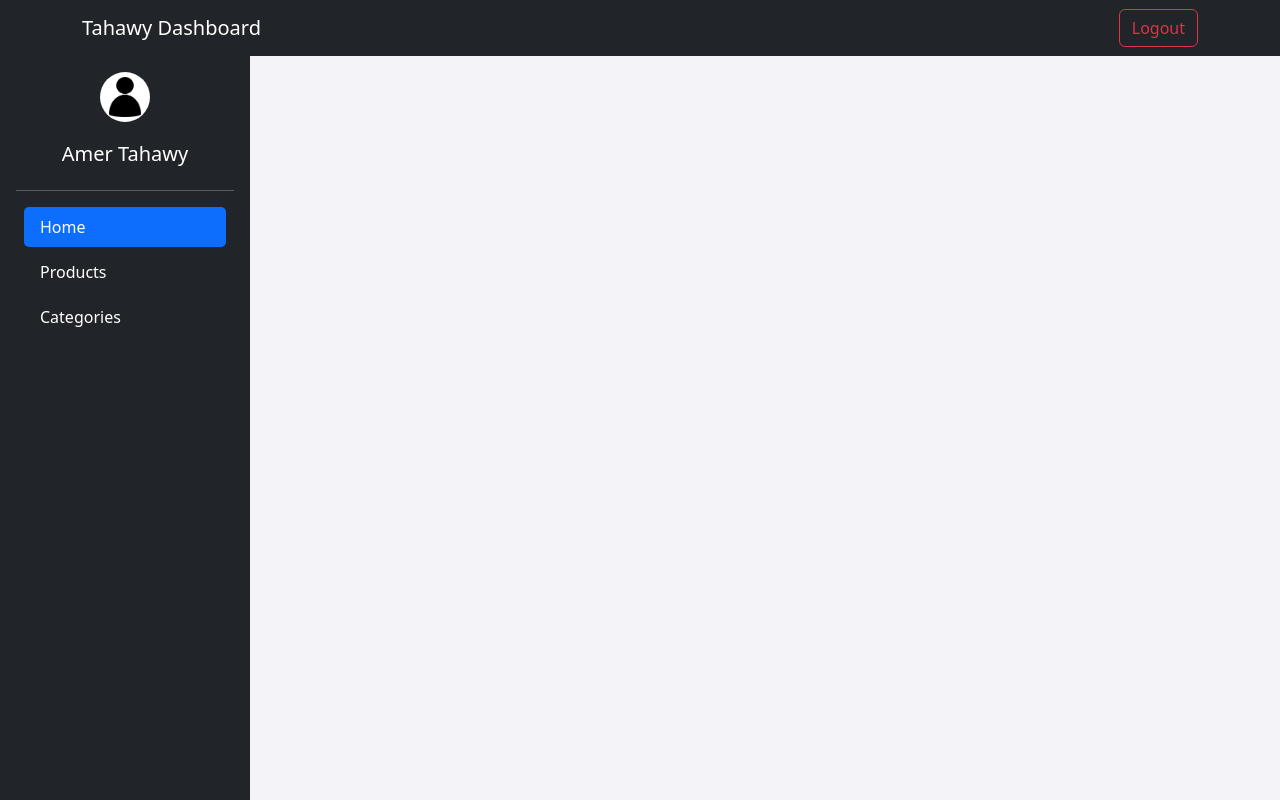
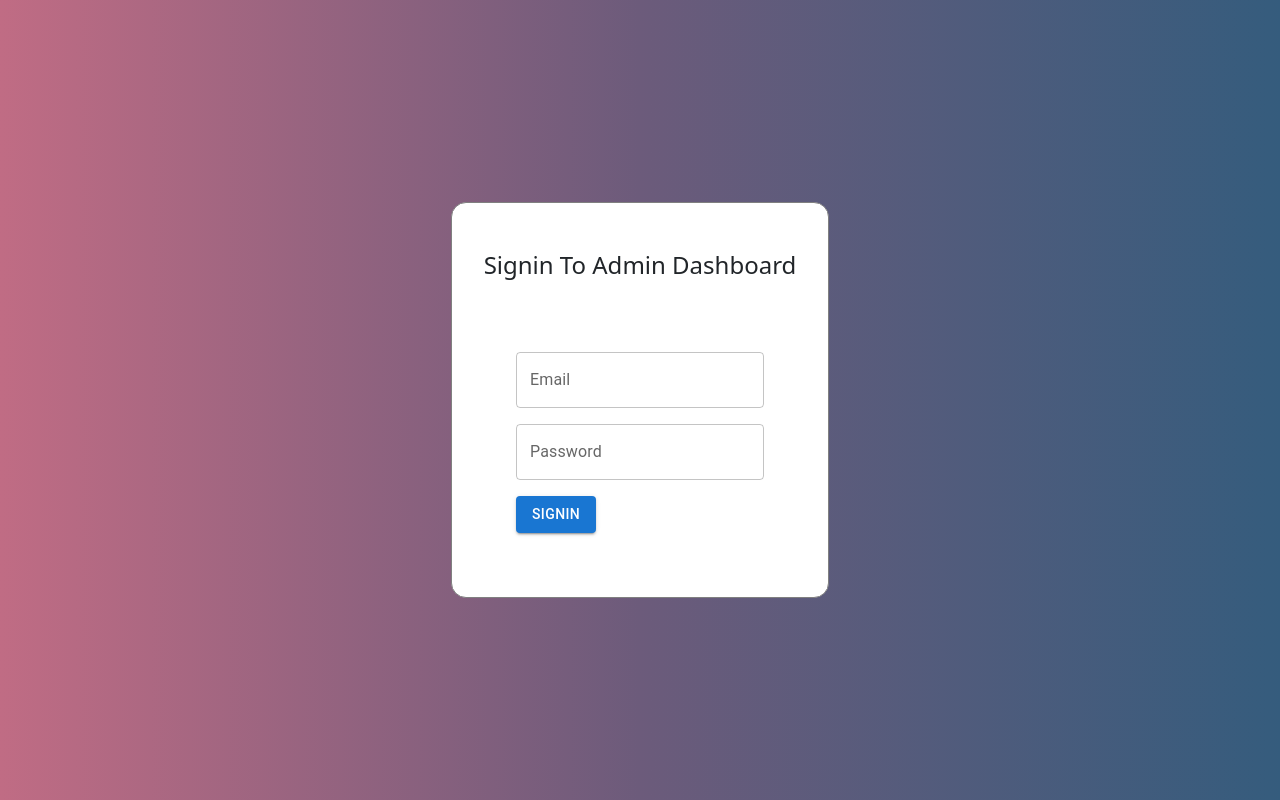
Before and after one commit to tahawy111/online-store, a React (Create React App) app in the folder admin/: page /signin in a window 1280 px wide. Built offline with nearby package versions, Linux system fonts and the light colour scheme.

Commit message:
Half of Sign in

```diff
--- a/admin/package.json
+++ b/admin/package.json
@@ -3,16 +3,22 @@
   "version": "0.1.0",
   "private": true,
   "dependencies": {
+    "@emotion/react": "^11.10.4",
+    "@emotion/styled": "^11.10.4",
+    "@mui/material": "^5.10.8",
     "@reduxjs/toolkit": "^1.8.5",
     "@testing-library/jest-dom": "^5.16.5",
     "@testing-library/react": "^13.4.0",
     "@testing-library/user-event": "^13.5.0",
+    "axios": "^1.1.2",
     "bootstrap": "^5.2.1",
+    "dotenv": "^16.0.3",
     "react": "^18.2.0",
     "react-bootstrap": "^2.5.0",
     "react-dom": "^18.2.0",
     "react-icons": "^4.4.0",
     "react-redux": "^8.0.4",
+    "react-router-dom": "^6.4.2",
     "react-scripts": "5.0.1",
     "web-vitals": "^2.1.4"
   },
--- a/admin/src/App.css
+++ b/admin/src/App.css
@@ -0,0 +1,6 @@
+.center-full {
+  display: flex;
+  justify-content: center;
+  align-items: center;
+  min-height: 100vh;
+}
--- a/admin/src/App.js
+++ b/admin/src/App.js
@@ -1,10 +1,21 @@
 import "./App.css";
-import Layout from "./components/Layout";
+import { BrowserRouter, Navigate, Route, Routes } from "react-router-dom";
+import HomeScreen from "./screens/HomeScreen";
+import SigninScreen from "./screens/SigninScreen/index";
 
 function App() {
+  const isSignin = false;
   return (
     <div className="App" style={{ background: "#f4f4f8", height: "100vh" }}>
-      <Layout></Layout>
+      <BrowserRouter>
+        <Routes>
+          <Route
+            path="/"
+            element={isSignin ? <HomeScreen /> : <Navigate to="/signin" />}
+          />
+          <Route path="/signin" element={<SigninScreen />} />
+        </Routes>
+      </BrowserRouter>
     </div>
   );
 }
--- /dev/null
+++ b/admin/src/actions/user.actions.js
@@ -0,0 +1,11 @@
+import axiosIntance from "./../utils/axios";
+
+export const login = ({ email, password }) => {
+  return async (dispatch) => {
+    const res = await axiosIntance.post("/auth/login", {
+      email,
+      password,
+    });
+    console.log(res);
+  };
+};
--- a/admin/src/index.js
+++ b/admin/src/index.js
@@ -3,9 +3,11 @@ import ReactDOM from "react-dom/client";
 import "./index.css";
 import App from "./App";
 import "bootstrap/dist/css/bootstrap.min.css";
+import { Provider } from "react-redux";
+import { store } from "./store";
 const root = ReactDOM.createRoot(document.getElementById("root"));
 root.render(
-  <React.StrictMode>
+  <Provider store={store}>
     <App />
-  </React.StrictMode>
+  </Provider>
 );
--- /dev/null
+++ b/admin/src/screens/HomeScreen/index.jsx
@@ -0,0 +1,11 @@
+import Layout from "./../../components/Layout/index";
+
+const HomeScreen = () => {
+  return (
+    <div>
+      <Layout></Layout>
+    </div>
+  );
+};
+
+export default HomeScreen;
--- /dev/null
+++ b/admin/src/screens/SigninScreen/index.jsx
@@ -0,0 +1,63 @@
+import { Box, Button, TextField } from "@mui/material";
+import { useState } from "react";
+import { useDispatch } from "react-redux";
+import { login } from "../../actions/user.actions";
+import "./style.css";
+
+const SigninScreen = () => {
+  const dispatch = useDispatch();
+  const [formData, setFormData] = useState({ email: "", password: "" });
+  const handleChange = ({ target }) =>
+    setFormData({ ...formData, [target.name]: target.value });
+  const handleSubmit = (e) => {
+    e.preventDefault();
+    dispatch(login({ ...formData }));
+  };
+  return (
+    <div className="bg">
+      <div className="center-full">
+        <Box
+          component="form"
+          className="form-bg"
+          sx={{
+            border: "1px solid grey",
+            borderRadius: "15px",
+          }}
+          noValidate
+          autoComplete="off"
+        >
+          <h4 className="mt-5 text-center">Signin To Admin Dashboard</h4>
+          <div style={{ padding: "4rem" }}>
+            <TextField
+              label="Email"
+              name="email"
+              variant="outlined"
+              value={formData.email}
+              onChange={handleChange}
+            />
+            <br />
+            <TextField
+              className="mt-3"
+              label="Password"
+              name="password"
+              variant="outlined"
+              value={formData.password}
+              onChange={handleChange}
+            />
+            <br />
+            <Button
+              type="submit"
+              className="mt-3"
+              variant="contained"
+              onClick={handleSubmit}
+            >
+              Signin
+            </Button>
+          </div>
+        </Box>
+      </div>
+    </div>
+  );
+};
+
+export default SigninScreen;
--- /dev/null
+++ b/admin/src/screens/SigninScreen/style.css
@@ -0,0 +1,26 @@
+.bg {
+  background: #355c7d; /* fallback for old browsers */
+  background: -webkit-linear-gradient(
+    to right,
+    #c06c84,
+    #6c5b7b,
+    #355c7d
+  ); /* Chrome 10-25, Safari 5.1-6 */
+  background: linear-gradient(
+    to right,
+    #c06c84,
+    #6c5b7b,
+    #355c7d
+  ); /* W3C, IE 10+/ Edge, Firefox 16+, Chrome 26+, Opera 12+, Safari 7+ */
+}
+
+.form-bg {
+  z-index: 1;
+  background: #fff;
+}
+/* .form-label {
+  background: #6c5b7b;
+  color: #fff;
+  padding: 20px 10px;
+  border-radius: 10px 10px 0 0;
+} */
--- /dev/null
+++ b/admin/src/slices/userSlice.js
@@ -0,0 +1,29 @@
+import { createSlice } from "@reduxjs/toolkit";
+
+const initialState = {
+  isAuth: false,
+  userData: null,
+  loading: false,
+  message: null,
+};
+
+export const userSlice = createSlice({
+  name: "user",
+  initialState,
+  reducers: {
+    loginRequest: (state) => {
+      return { ...state, loading: true, userData: null, message: null };
+    },
+    loginSuccess: (state, action) => {
+      return { ...state, loading: false, userData: action.payload.user };
+    },
+    loginFailure: (state, action) => {
+      return { ...state, loading: false, message: action.payload.message };
+    },
+  },
+});
+
+// Action creators are generated for each case reducer function
+export const { loginRequest, loginSuccess, loginFailure } = userSlice.actions;
+
+export default userSlice.reducer;
--- /dev/null
+++ b/admin/src/store.js
@@ -0,0 +1,8 @@
+import { configureStore } from "@reduxjs/toolkit";
+import userSlice from "./slices/userSlice";
+
+export const store = configureStore({
+  reducer: {
+    user: userSlice,
+  },
+});
--- /dev/null
+++ b/admin/src/utils/axios.js
@@ -0,0 +1,10 @@
+import axios from "axios";
+
+const axiosIntance = axios.create({
+  baseURL: process.env.REACT_APP_API,
+  headers: {
+    //     authorization: token ? `Bearer ${token}` : "",
+  },
+});
+
+export default axiosIntance;
```
Also changed, not shown: 2 other files (tests, documents, lock files or other folders).
